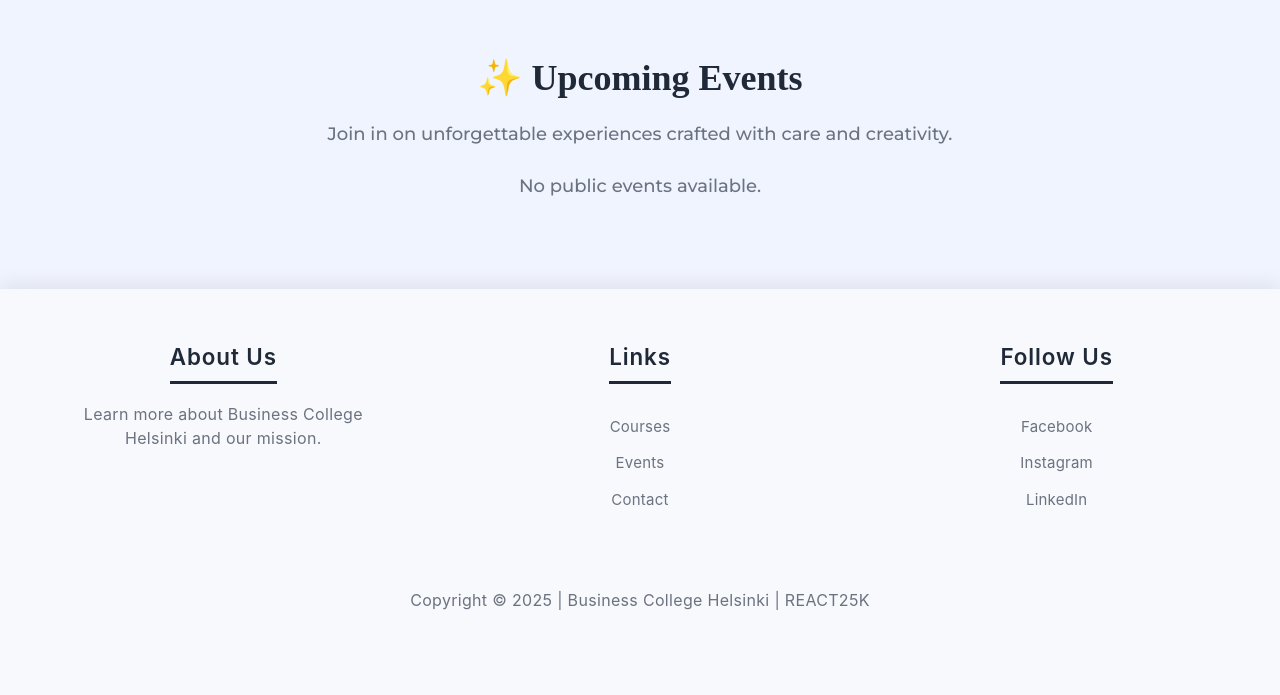
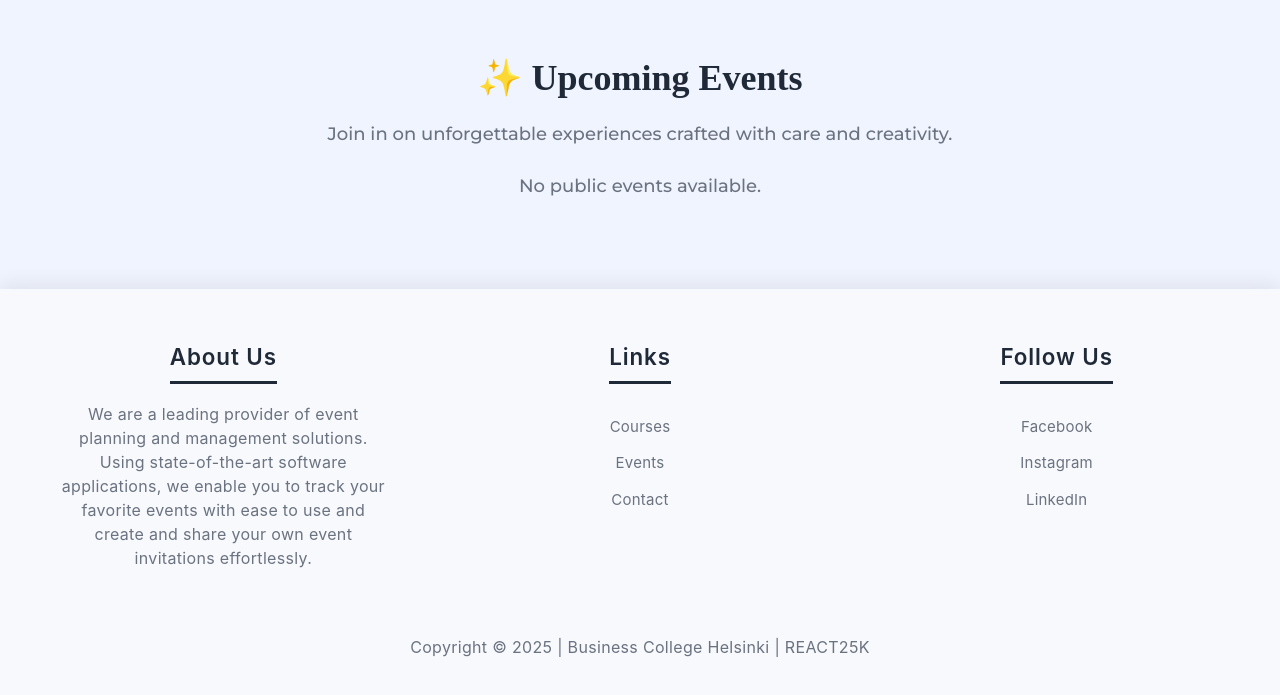
Before and after one commit to DarjaElina/summer-project, a React (Vite) app: page / in a window 1280 px wide. Shown: the part 1542-2237 px from the top of the page. Before the commit the page ends 2194 px from the top, so only its background shows below. Built offline with nearby package versions, Linux system fonts and the light colour scheme; no server answers; a web font is replaced by a local one.

Commit message:
add about us information in footer

```diff
--- a/src/components/Footer/Footer.jsx
+++ b/src/components/Footer/Footer.jsx
@@ -7,7 +7,7 @@ export default function Footer() {
       <div className={style.columns}>
         <div className={style.column}>
           <h4>About Us</h4>
-          <p>Learn more about Business College Helsinki and our mission.</p>
+          <p>We are a leading provider of event planning and management solutions. Using state-of-the-art software applications, we enable you to track your favorite events with ease to use and create and share your own event invitations effortlessly.</p>
         </div>
         <div className={style.column}>
           <h4>Links</h4>
```
